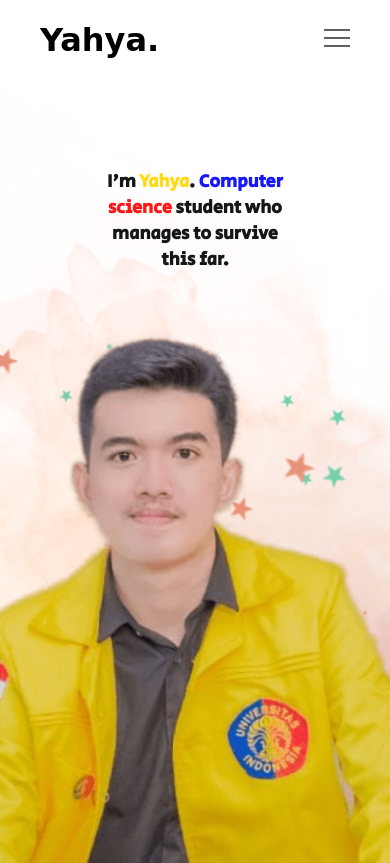
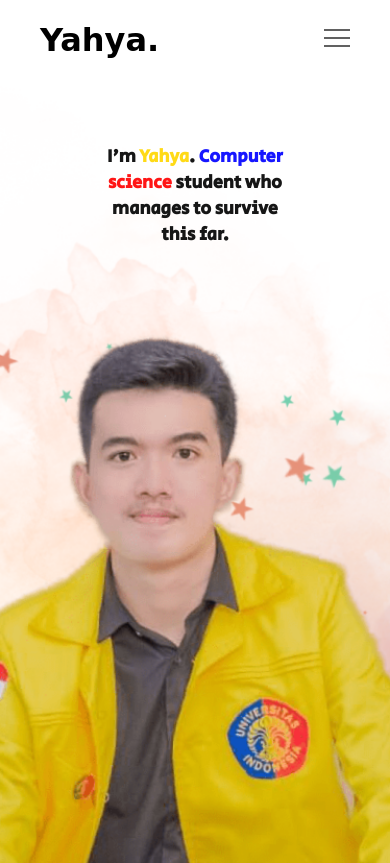
Before and after one commit to agusyahya23/personal_website, a Django app: page / in a window 390 px wide. Shown: the top 863 px of the page. Run offline with Django 3.2, Linux system fonts and the light colour scheme; some libraries are stand-ins or nearby versions; some web fonts are replaced.

Commit message:
update font 5

```diff
--- a/homepage/static/css/home.css
+++ b/homepage/static/css/home.css
@@ -623,8 +623,8 @@ i:hover {
         font-size: 14px;
         width: 80%;
         position: absolute;
-        left: 30%;
-        top: 18%;
+        left: 15%;
+        top: 15%;
     }
     .tool {
         width: 25px;
```
